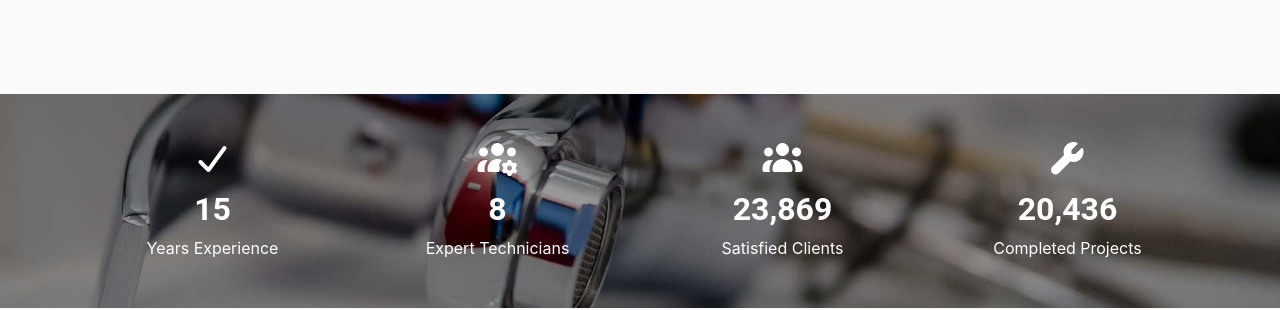
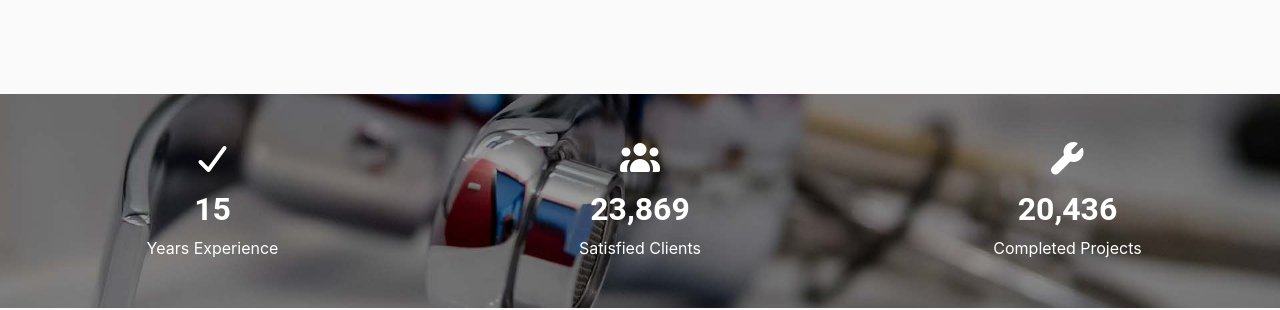
Before and after one commit to DafetiteOgaga/classic_brownline_plumbing_services, a React (Create React App) app in the folder classic_brownline_plumbing_services_website/: page / in a window 1280 px wide. Shown: the part 1593-1903 px from the top of the page. Built offline with nearby package versions, Linux system fonts and the light colour scheme.

Commit message:
facts.js: removed technician related code

```diff
--- a/classic_brownline_plumbing_services_website/src/components/modularComponents/facts.js
+++ b/classic_brownline_plumbing_services_website/src/components/modularComponents/facts.js
@@ -1,5 +1,5 @@
 import { useEffect, useState } from "react";
-import { totalNumberOfTechnicians } from "./technicians";
+// import { totalNumberOfTechnicians } from "./technicians";
 import { digitSeparator } from "../../hooks/changeCase";
 
 function easeOutCubic(t) {
@@ -45,12 +45,12 @@ function Facts({yearFounded, currentYear}) {
             end: currentYear - yearFounded,
             title: "Years Experience",
         },
-        {
-            id: 2,
-            icon: "fa-users-cog",
-            end: totalNumberOfTechnicians,
-            title: "Expert Technicians",
-        },
+        // {
+        //     id: 2,
+        //     icon: "fa-users-cog",
+        //     end: totalNumberOfTechnicians,
+        //     title: "Expert Technicians",
+        // },
         {
             id: 3,
             icon: "fa-users",
@@ -67,7 +67,7 @@ function Facts({yearFounded, currentYear}) {
 	return (
 		<div className={`container-fluid fact bg-dark my-5 py-5`}>
 			<div className="container">
-				<div className="row g-4">
+				<div className="row g-4 d-flex justify-content-between">
 					{factsSlides.map((fact, fIdx) => {
 						return (
 							<div key={fact.title+fIdx} className="col-md-6 col-lg-3 text-center wow fadeIn" data-wow-delay="0.1s">
```
